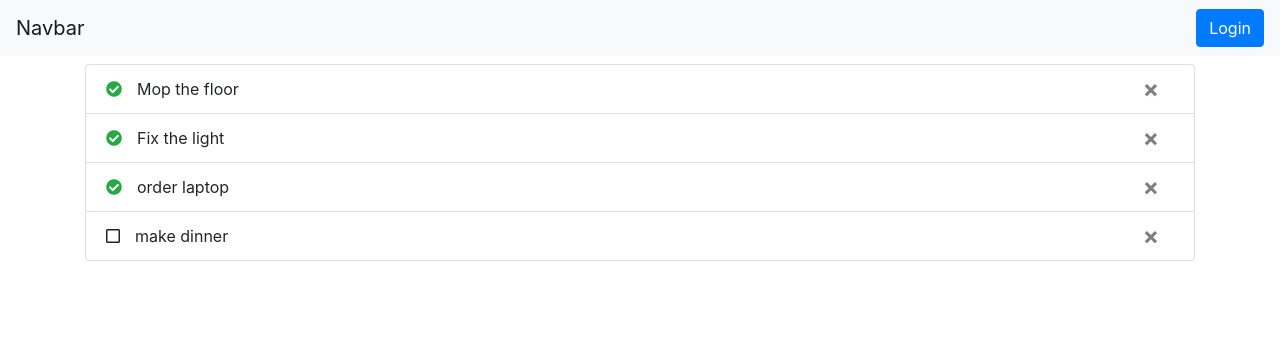
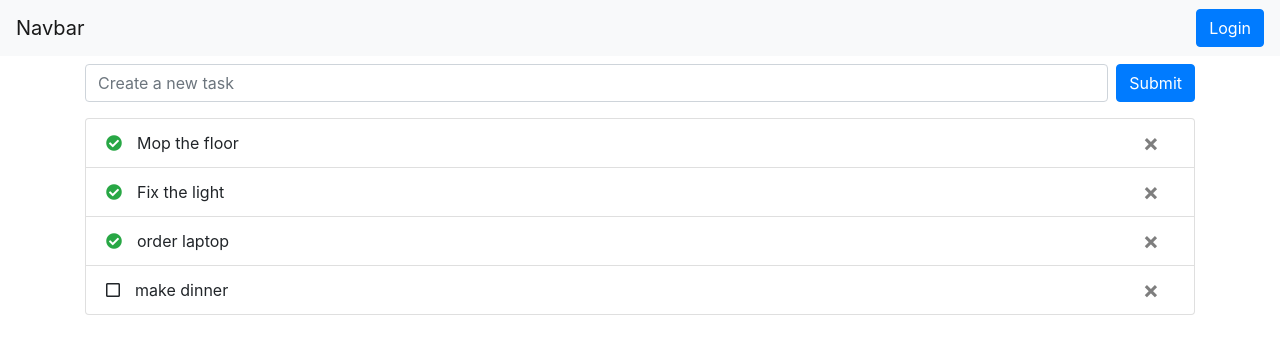
Before and after one commit to alexvdvalk/Svelte-todoList, a Svelte app: page / in a window 1280 px wide. Shown: the top 354 px of the page. Built offline with nearby package versions, Linux system fonts and the light colour scheme; what page would draw is missing.

Commit message:
allow things without loggin in

```diff
--- a/src/App.svelte
+++ b/src/App.svelte
@@ -20,9 +20,9 @@
 <main>
   <NavigationBar />
   <div class="container">
-    {#if $userSub}
-      <TodoForm />
-    {/if}
+    <!-- {#if $userSub} -->
+    <TodoForm />
+    <!-- {/if} -->
 
     <TodoList />
     <!-- <h1>Router</h1>
```
